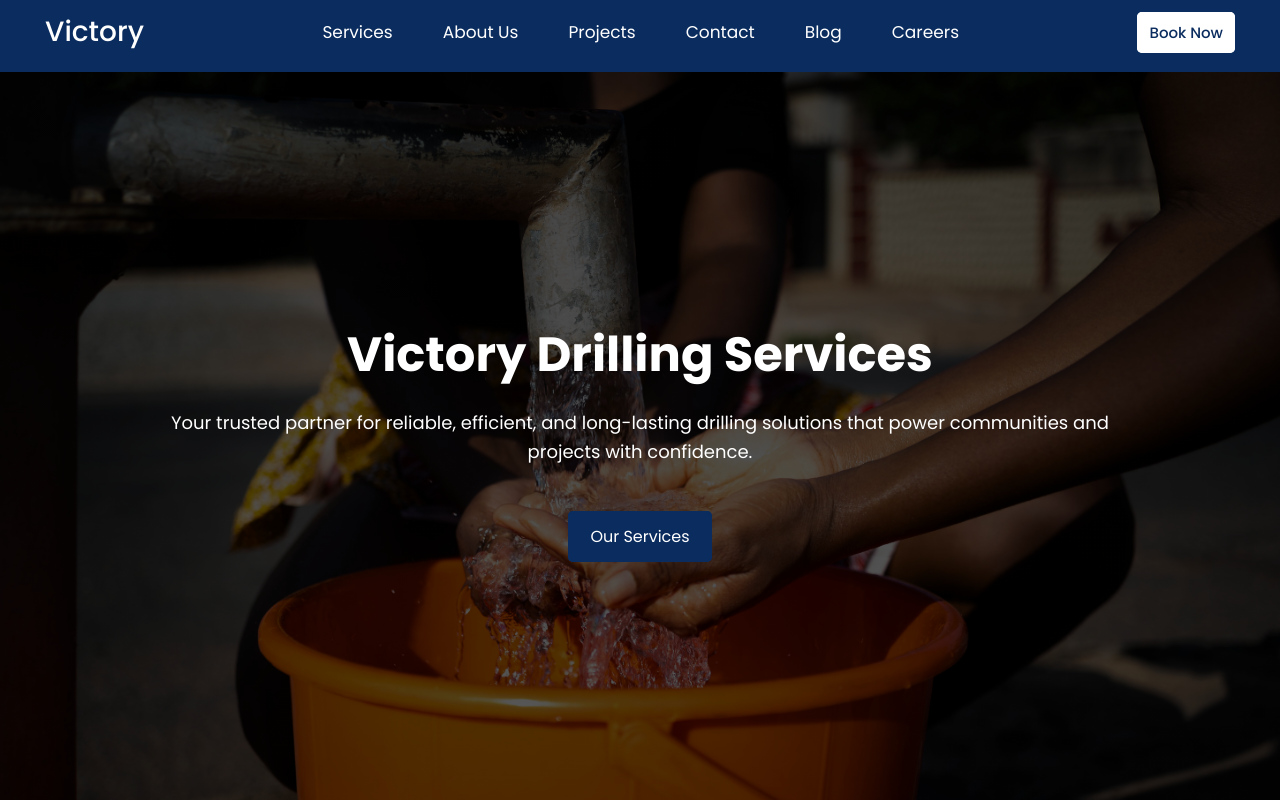
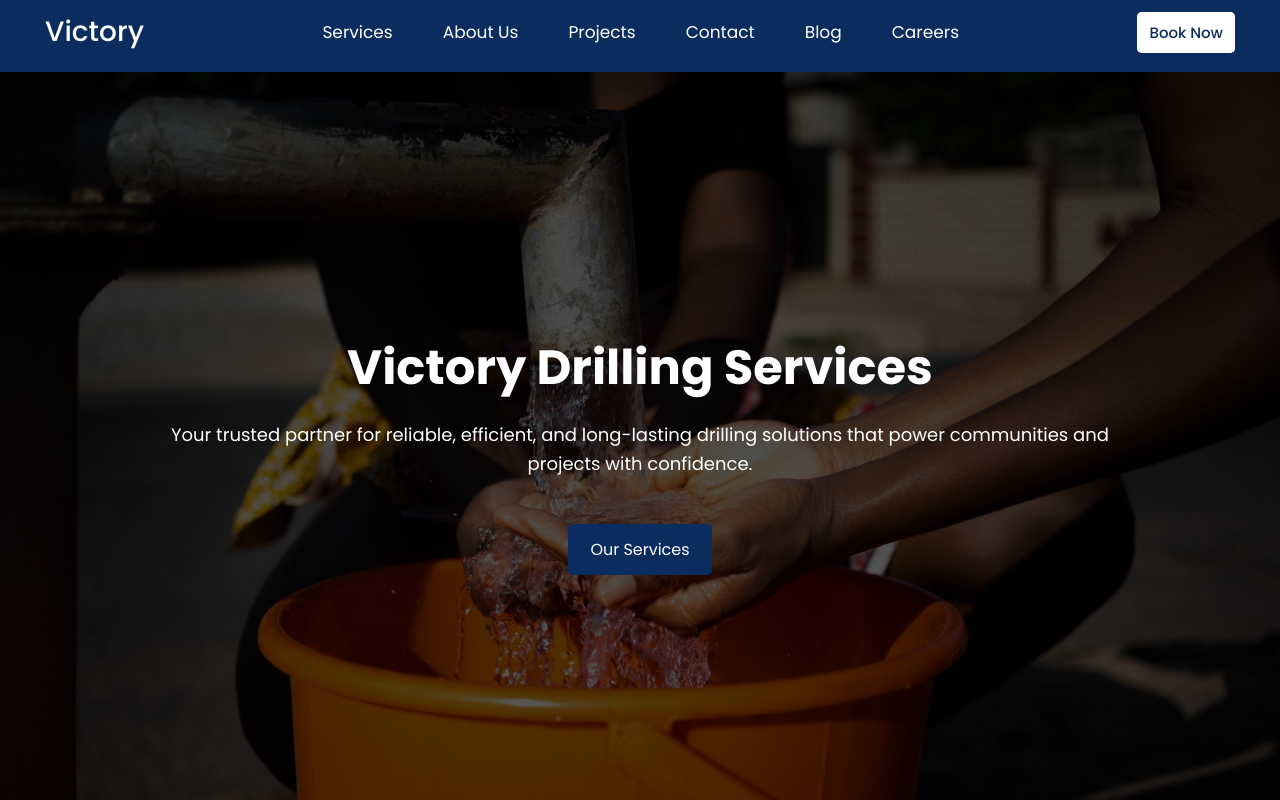
Before and after one commit to Robert-86/Victory_drilling, a plain HTML site: page index.html in a window 1280 px wide. Shown: the top 800 px of the page. Drawn offline with nearby package versions, Linux system fonts and the light colour scheme.

Commit message:
Hero items centered

```diff
--- a/Css/index.css
+++ b/Css/index.css
@@ -121,7 +121,10 @@
     width: 100%;
     height: calc(100vh - 9vh);
     text-align: center;
-    padding: 210px 0;
+    padding: 0 40px ;
+    display: flex;
+    justify-content: center;
+    align-items: center;
     background:
     linear-gradient(rgba(0, 0, 0, 0.73), rgba(0, 0, 0, 0.653)),
     url('../Pictures/landing-image.jpg') center center / cover no-repeat;
@@ -218,6 +221,7 @@
 
 .services .service-card {
     display: grid;
+    width: inherit;
     grid-template-columns: repeat(auto-fit, minmax(230px, 1fr));
     gap: 20px;
     margin-top: 90px;
```
